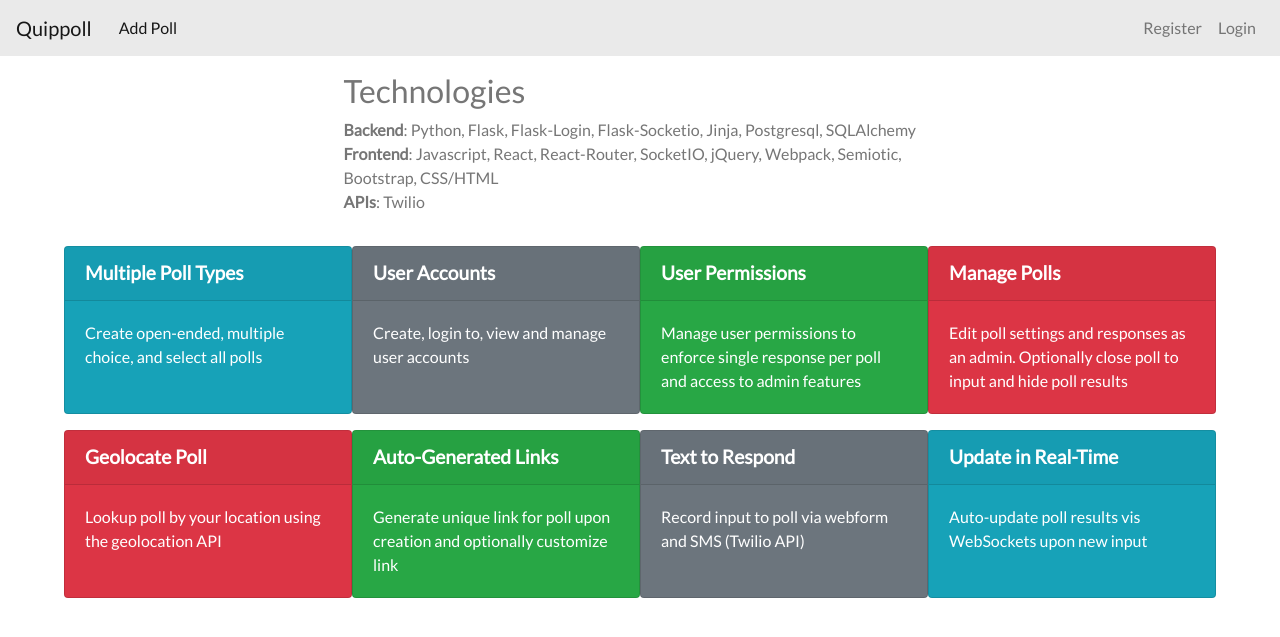
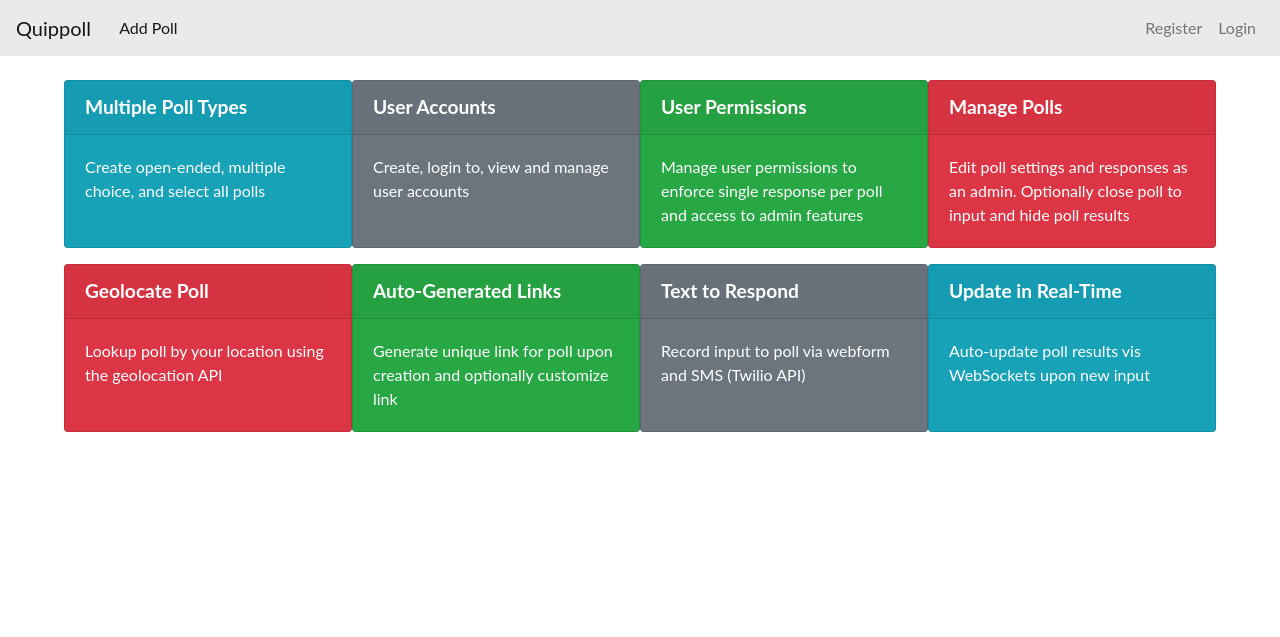
Before and after one commit to ktikeda/quippoll, a Flask app: page /about in a window 1280 px wide. Shown: the top 637 px of the page. Run offline with Flask 2, Linux system fonts and the light colour scheme; some libraries are stand-ins or nearby versions.

Commit message:
Fixed bug on editing screen

```diff
--- a/server.py
+++ b/server.py
@@ -59,7 +59,7 @@ def broadcast_response_update(message):
     response = Response.query.get(response_id)
 
     socketio.emit('response_update',
-         {'response_id' : response_id, 'value': response.value()},
+         {'response_id' : response_id, 'value': response.value(), 'text' : response.text},
          namespace='/poll',
          room=message['room'],
          include_self=False)
--- a/templates/about.html
+++ b/templates/about.html
@@ -4,10 +4,10 @@
 
 {% block content %}
 
-<div class="row">
-  <div class="col-lg-3"></div>
+<!-- <div class="row">
+  <div class="col-lg-1"></div>
 
-  <div class="col-lg-6 col-xs-12 m-3">
+  <div class="col-lg-10 col-xs-12 m-3">
     <h2>Technologies</h2>
     <p><strong>Backend</strong>: Python, Flask, Flask-Login, Flask-Socketio, Jinja, Postgresql, SQLAlchemy<br>
     <strong>Frontend</strong>: Javascript, React, React-Router, SocketIO, jQuery, Webpack, Semiotic, Bootstrap, CSS/HTML<br>
@@ -16,8 +16,8 @@
   </div>
 
   <div class="col-lg-1"></div>
-</div>
-<div class="row d-flex justify-content-around features">
+</div> -->
+<div class="row d-flex justify-content-around features my-4">
 
     <div class="card text-white bg-info mb-3" style="max-width: 18rem;">
       <div class="card-header">Multiple Poll Types</div>
@@ -43,8 +43,7 @@
         <p class="card-text">Edit poll settings and responses as an admin. Optionally close poll to input and hide poll results</p>
       </div>
     </div>
-  </div>
-<div class="row d-flex justify-content-around features">
+
   <div class="card text-white bg-danger mb-3" style="max-width: 18rem;">
     <div class="card-header">Geolocate Poll</div>
     <div class="card-body">
--- a/templates/base.html
+++ b/templates/base.html
@@ -6,7 +6,7 @@
     <script src="https://code.jquery.com/jquery-3.3.1.slim.min.js" integrity="sha384-q8i/X+965DzO0rT7abK41JStQIAqVgRVzpbzo5smXKp4YfRvH+8abtTE1Pi6jizo" crossorigin="anonymous"></script>
     <script src="https://cdnjs.cloudflare.com/ajax/libs/popper.js/1.14.0/umd/popper.min.js" integrity="sha384-cs/chFZiN24E4KMATLdqdvsezGxaGsi4hLGOzlXwp5UZB1LY//20VyM2taTB4QvJ" crossorigin="anonymous"></script>
     <script src="https://stackpath.bootstrapcdn.com/bootstrap/4.1.0/js/bootstrap.min.js" integrity="sha384-uefMccjFJAIv6A+rW+L4AHf99KvxDjWSu1z9VI8SKNVmz4sk7buKt/6v9KI65qnm" crossorigin="anonymous"></script>
-    <link href="https://fonts.googleapis.com/css?family=Lato" rel="stylesheet">
+<!--     <link href="https://fonts.googleapis.com/css?family=Lato" rel="stylesheet"> -->
     <link rel="stylesheet" href="https://stackpath.bootstrapcdn.com/bootstrap/4.1.0/css/bootstrap.min.css" integrity="sha384-9gVQ4dYFwwWSjIDZnLEWnxCjeSWFphJiwGPXr1jddIhOegiu1FwO5qRGvFXOdJZ4" crossorigin="anonymous">
     <link rel="stylesheet" href="https://use.fontawesome.com/releases/v5.0.11/css/all.css">
     <link rel="stylesheet" type="text/css" href="/static/css/style.css">
```
